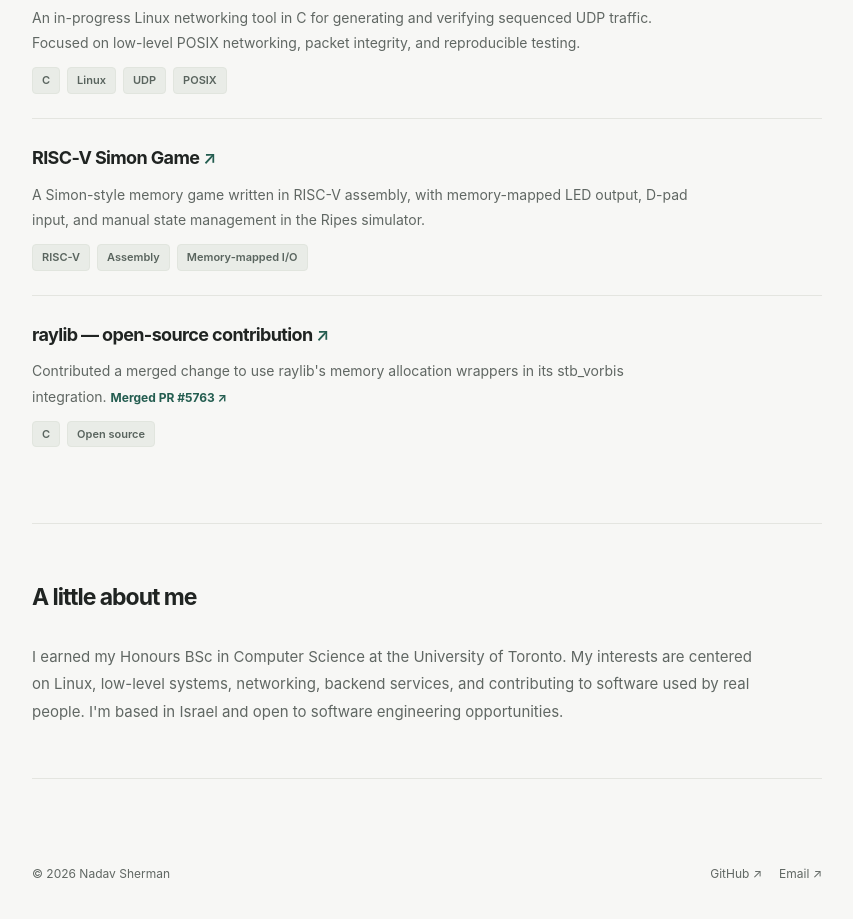
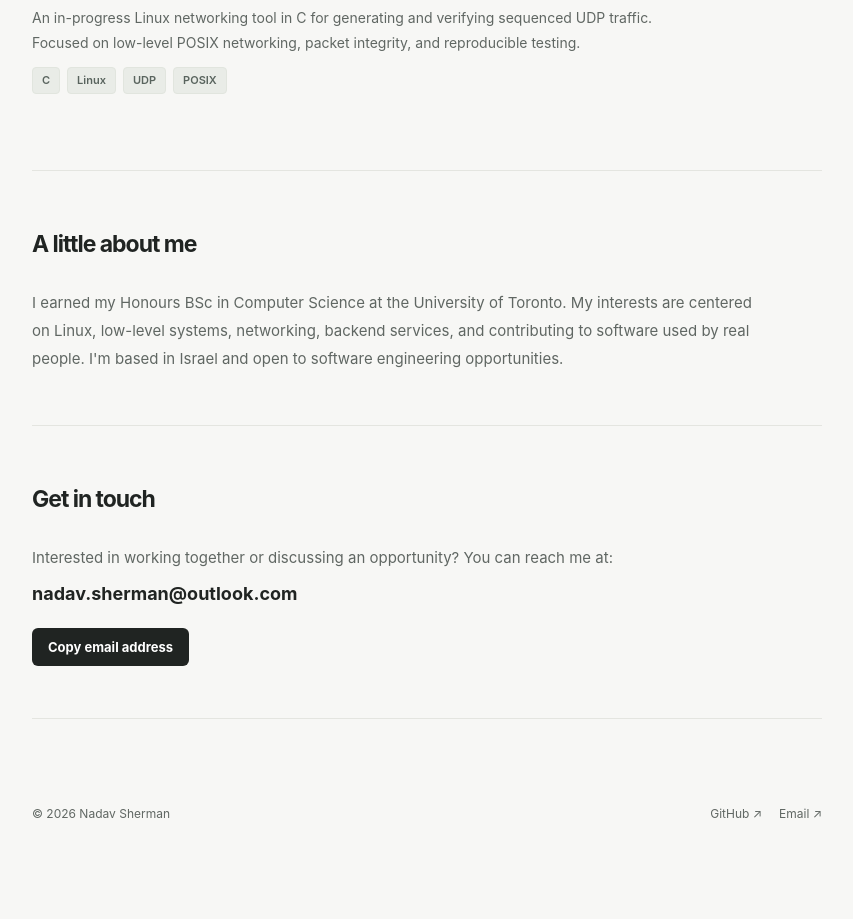
Before and after one commit to nadav78/nadav78.github.io, a plain HTML site: page index.html in a window 1280 px wide. Shown: the part 988-1907 px from the top of the page, without its empty margins (213-1066 px from the left). After the commit the page ends 1857 px from the top, so only its background shows below. Drawn offline with Linux system fonts and the light colour scheme.

Commit message:
Refactor contact links and add contact section
Updated contact links to use section ID and added a new contact section with email copy functionality.

```diff
--- a/index.html
+++ b/index.html
@@ -12,6 +12,7 @@
     html{scroll-behavior:smooth}
     body{margin:0;background:var(--bg);color:var(--ink);font:16px/1.7 -apple-system,BlinkMacSystemFont,"Segoe UI",Arial,sans-serif;-webkit-font-smoothing:antialiased}
     a{color:inherit;text-decoration:none}
+    button{font-family:inherit;cursor:pointer;border:0}
     a:focus-visible{outline:2px solid var(--accent);outline-offset:5px;border-radius:3px}
     a:hover{color:var(--accent)}
     .wrap{max-width:850px;padding:0 30px;margin:0 auto}
@@ -43,6 +44,8 @@
     .tags{display:flex;gap:7px;flex-wrap:wrap}
     .tag{color:#59645e;background:#e9ece7;border:1px solid #e1e5de;font-size:11px;padding:3px 9px;border-radius:4px;font-weight:600}
     .linkline{font-size:12px;font-weight:700;color:var(--accent)}
+    .contact-address{font-size:18px;font-weight:650;overflow-wrap:anywhere;margin:8px 0 18px}
+    .copy-note{font-size:12px;color:var(--accent);margin-left:10px}
     .about{font-size:15px;color:var(--muted);max-width:720px;line-height:1.85;margin:0}
     footer{display:flex;justify-content:space-between;padding:25px 0 45px;gap:15px;color:var(--muted);font-size:12px}
     footer .links{display:flex;gap:17px}
@@ -57,7 +60,7 @@
     <nav aria-label="Main navigation">
       <a href="#work">Work</a>
       <a href="#about">About</a>
-      <a href="mailto:nadav.sherman@outlook.com">Contact ↗</a>
+      <a href="#contact">Contact ↗</a>
     </nav>
   </header>
   <main id="top">
@@ -67,7 +70,7 @@
       <p class="intro">I'm a Computer Science graduate from the University of Toronto, interested in <strong style="color:var(--ink);font-weight:650">systems programming, backend engineering, and open-source software.</strong> I like understanding how things work under the hood and building reliable software.</p>
       <div class="hero-links">
         <a class="button" href="https://github.com/nadav78" target="_blank" rel="noopener noreferrer">GitHub <span aria-hidden="true">↗</span></a>
-        <a class="button secondary" href="mailto:nadav.sherman@outlook.com">Get in touch <span aria-hidden="true">↗</span></a>
+        <a class="button secondary" href="#contact">Get in touch <span aria-hidden="true">↗</span></a>
       </div>
     </div>
     <section id="work" aria-labelledby="work-heading">
@@ -82,23 +85,31 @@
         <p>An in-progress Linux networking tool in C for generating and verifying sequenced UDP traffic. Focused on low-level POSIX networking, packet integrity, and reproducible testing.</p>
         <div class="tags"><span class="tag">C</span><span class="tag">Linux</span><span class="tag">UDP</span><span class="tag">POSIX</span></div>
       </article>
-      <article class="item">
-        <div class="item-top"><h3><a href="https://github.com/nadav78/RISC-V-Simon-Game" target="_blank" rel="noopener noreferrer">RISC-V Simon Game <span class="arrow">↗</span></a></h3></div>
-        <p>A Simon-style memory game written in RISC-V assembly, with memory-mapped LED output, D-pad input, and manual state management in the Ripes simulator.</p>
-        <div class="tags"><span class="tag">RISC-V</span><span class="tag">Assembly</span><span class="tag">Memory-mapped I/O</span></div>
-      </article>
-      <article class="item">
-        <div class="item-top"><h3><a href="https://github.com/raysan5/raylib/pull/5763" target="_blank" rel="noopener noreferrer">raylib — open-source contribution <span class="arrow">↗</span></a></h3></div>
-        <p>Contributed a merged change to use raylib's memory allocation wrappers in its stb_vorbis integration. <a class="linkline" href="https://github.com/raysan5/raylib/pull/5763" target="_blank" rel="noopener noreferrer">Merged PR #5763 ↗</a></p>
-        <div class="tags"><span class="tag">C</span><span class="tag">Open source</span></div>
-      </article>
     </section>
     <section id="about" aria-labelledby="about-heading">
       <div class="section-head"><h2 id="about-heading">A little about me</h2></div>
       <p class="about">I earned my Honours BSc in Computer Science at the University of Toronto. My interests are centered on Linux, low-level systems, networking, backend services, and contributing to software used by real people. I'm based in Israel and open to software engineering opportunities.</p>
     </section>
+    <section id="contact" aria-labelledby="contact-heading">
+      <div class="section-head"><h2 id="contact-heading">Get in touch</h2></div>
+      <p class="about">Interested in working together or discussing an opportunity? You can reach me at:</p>
+      <p class="contact-address">nadav.sherman@outlook.com</p>
+      <button class="button" type="button" id="copy-email">Copy email address</button><span id="copy-feedback" class="copy-note" role="status" aria-live="polite"></span>
+    </section>
   </main>
-  <footer><span>© 2026 Nadav Sherman</span><div class="links"><a href="https://github.com/nadav78" target="_blank" rel="noopener noreferrer">GitHub ↗</a><a href="mailto:nadav.sherman@outlook.com">Email ↗</a></div></footer>
+  <footer><span>© 2026 Nadav Sherman</span><div class="links"><a href="https://github.com/nadav78" target="_blank" rel="noopener noreferrer">GitHub ↗</a><a href="#contact">Email ↗</a></div></footer>
 </div>
+<script>
+    document.getElementById('copy-email').addEventListener('click', async () => {
+      const email = 'nadav.sherman@outlook.com';
+      const feedback = document.getElementById('copy-feedback');
+      try {
+        await navigator.clipboard.writeText(email);
+        feedback.textContent = 'Copied!';
+      } catch {
+        feedback.textContent = 'Select the email address above to copy it.';
+      }
+    });
+  </script>
 </body>
 </html>
```
